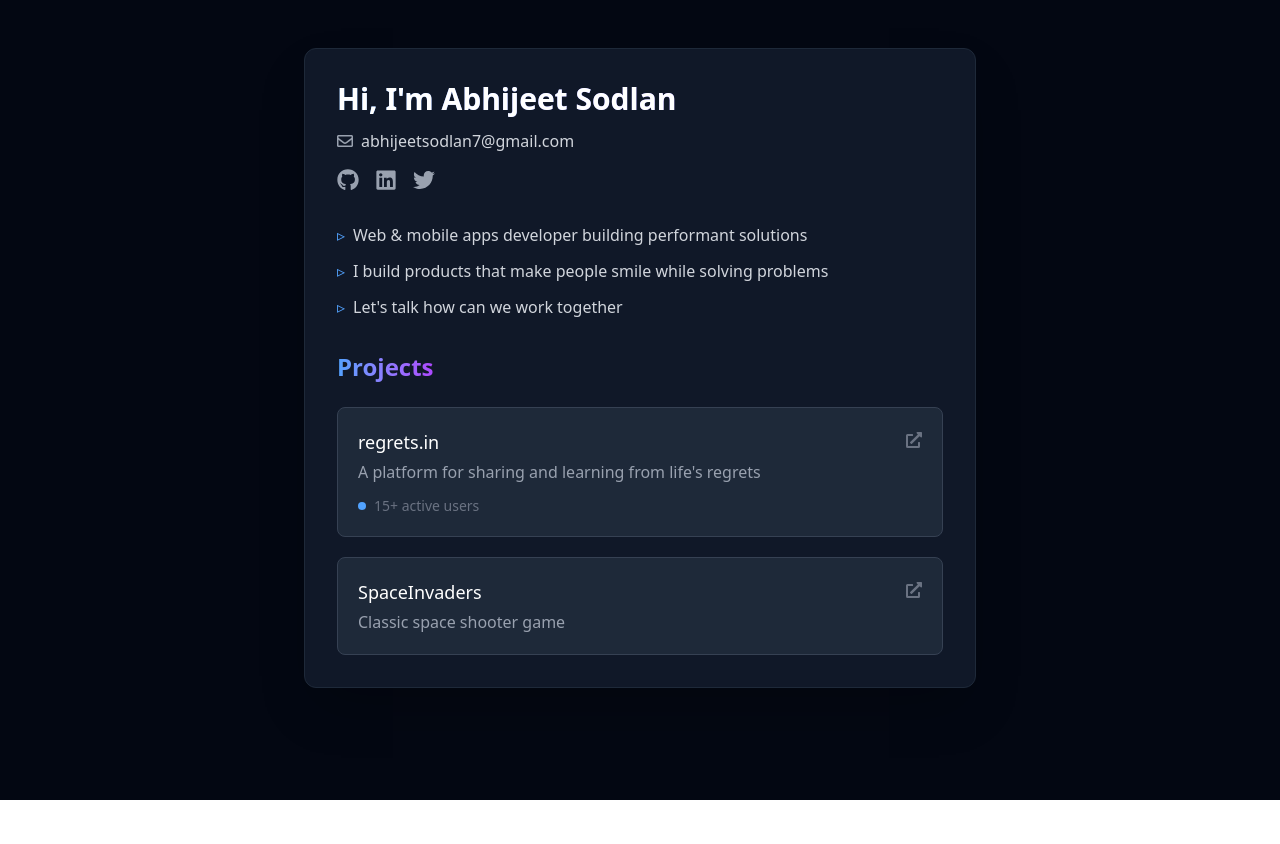
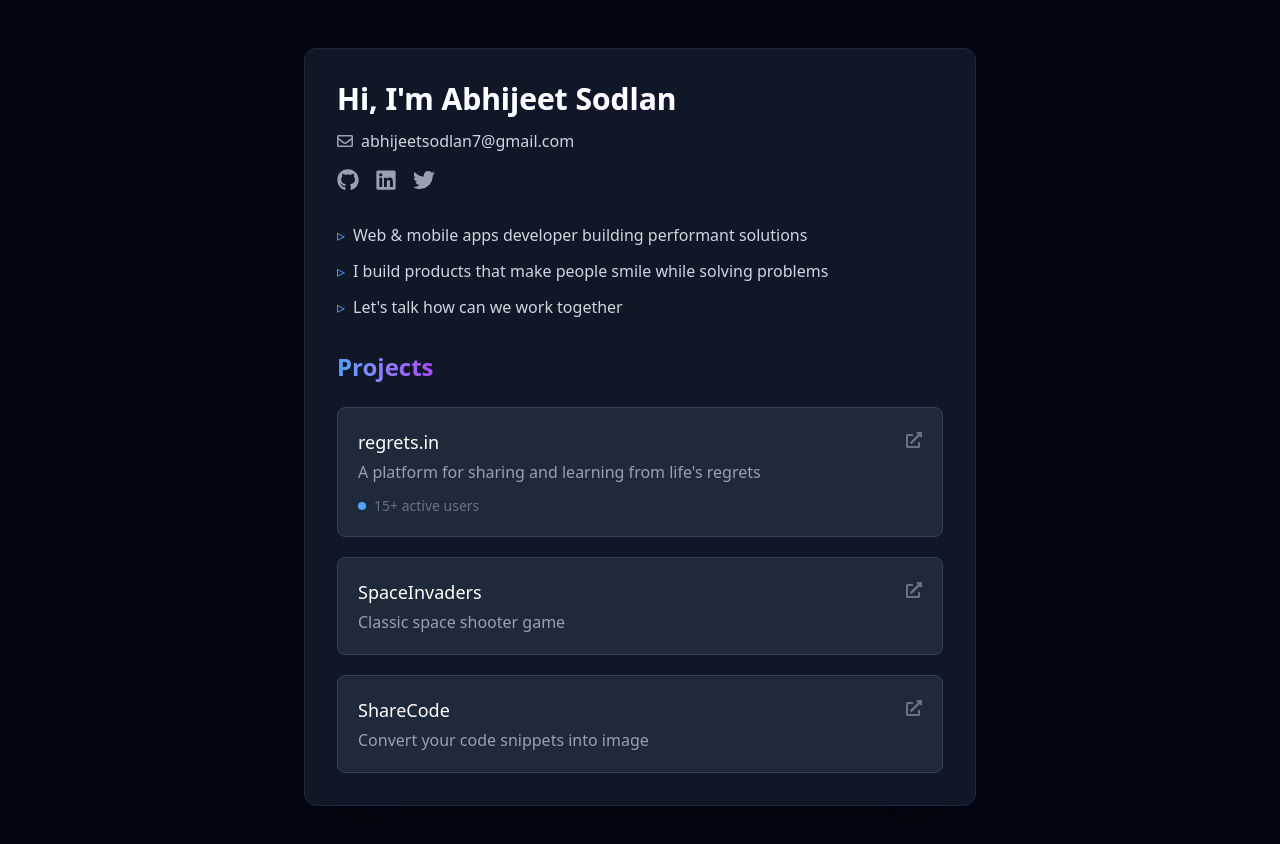
Before and after one commit to abhijeetsodlan/portfolio, a React (Vite) app: page / in a window 1280 px wide. Shown: the top 844 px of the page. Before the commit the page ends 800 px from the top, so only its background shows below. Built offline with nearby package versions, Linux system fonts and the light colour scheme; the HTML template or start-up script is replaced by a standard one.

Commit message:
project added

```diff
--- a/src/App.jsx
+++ b/src/App.jsx
@@ -92,6 +92,21 @@ const App = () => {
                   </div>
                 </div>
               </a>
+
+              <a href="https://sharecodee.netlify.app/" target="_blank" rel="noopener noreferrer"
+                 className="block group transition-all duration-300">
+                <div className="p-5 bg-gray-800 rounded-lg border border-gray-700 hover:border-blue-400 hover:shadow-lg hover:shadow-blue-900/10 transition-all duration-300">
+                  <div className="flex justify-between items-start">
+                    <div>
+                      <h3 className="font-medium text-white text-lg group-hover:text-blue-400 transition-colors duration-200">
+                       ShareCode
+                      </h3>
+                      <p className="text-gray-400 mt-1">Convert your code snippets into image</p>
+                    </div>
+                    <FaExternalLinkAlt className="text-gray-500 group-hover:text-blue-400 mt-1 transition-colors duration-200" />
+                  </div>
+                </div>
+              </a>
             </div>
           </section>
         </div>
```
